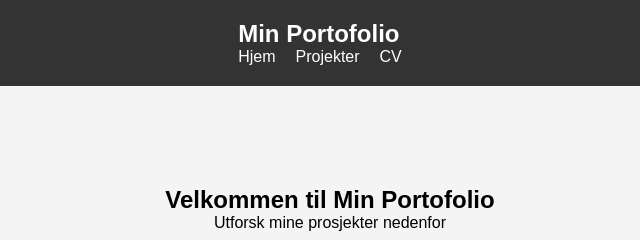
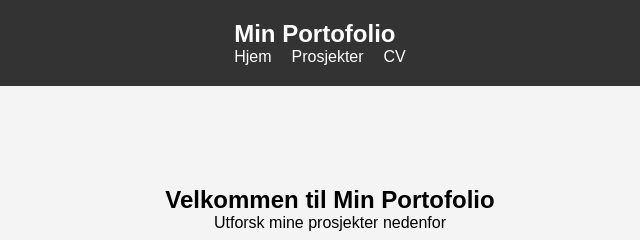
Before and after one commit to DennisLukkis/Portofolio, a plain HTML site: page index.html in a window 1280 px wide. Shown: the top 240 px of the page, 310-950 px from the left. Drawn offline with Linux system fonts and the light colour scheme.

Commit message:
Update index.html

```diff
--- a/index.html
+++ b/index.html
@@ -13,7 +13,7 @@
                 <h1>Min Portofolio</h1>
                 <ul>
                     <li><a href="om meg.html">Hjem</a></li>
-                    <li><a href="Prosjekter.html">Projekter</a></li>
+                    <li><a href="Prosjekter.html">Prosjekter</a></li>
                     <li><a href="#">CV</a></li>
                 </ul>
             </div>
```
